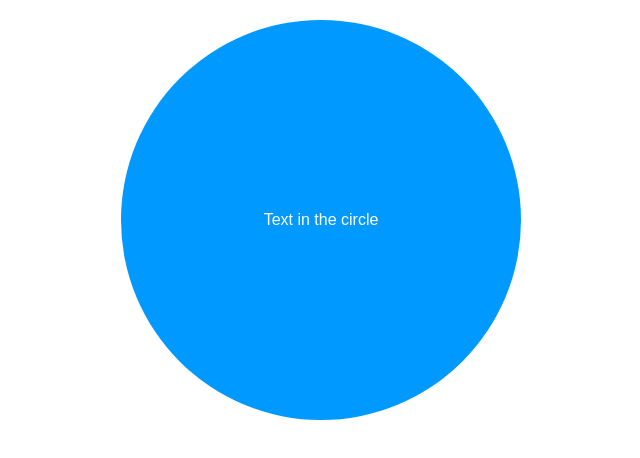
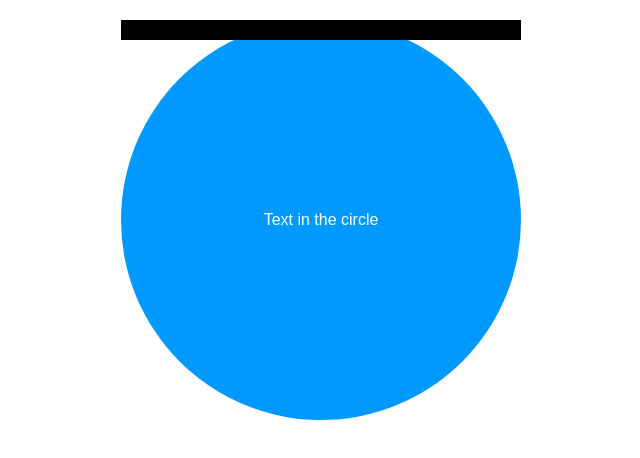
Before and after one commit to arif034/css-implementation, a React (Create React App) app: page / in a window 1280 px wide. Shown: the top 458 px of the page, without its empty margins (319-959 px from the left). Built offline with nearby package versions, Linux system fonts and the light colour scheme.

Commit message:
css playground css playground

```diff
--- a/src/App.js
+++ b/src/App.js
@@ -4,8 +4,9 @@ class App extends Component {
   render() {
     return (
       <div className="App">
-        <div id="circle">
-          <div id="text">Text in the circle</div>
+        <div className="circle">
+          <div className="text">Text in the circle</div>
+          <div className="radius"></div>
         </div>
       </div>
     );
--- a/src/styles.css
+++ b/src/styles.css
@@ -2,19 +2,26 @@
   font-family: sans-serif;
   text-align: center;
 }
-
-#circle {
+.circle {
+  background-color: #09f;
+  height: 400px;
+  width: 400px;
   position: relative;
-  background-color: #09f;
   margin: 20px auto;
-  width: 400px;
-  height: 400px;
   border-radius: 200px;
 }
-#text {
+
+.text {
   position: absolute;
+  left: 50%;
   top: 50%;
-  left: 50%;
   transform: translate(-50%, -50%);
   color: #fff;
 }
+
+.radius {
+  position: absolute;
+  background-color: #000;
+  height: 20px;
+  width: 400px;
+}
```
